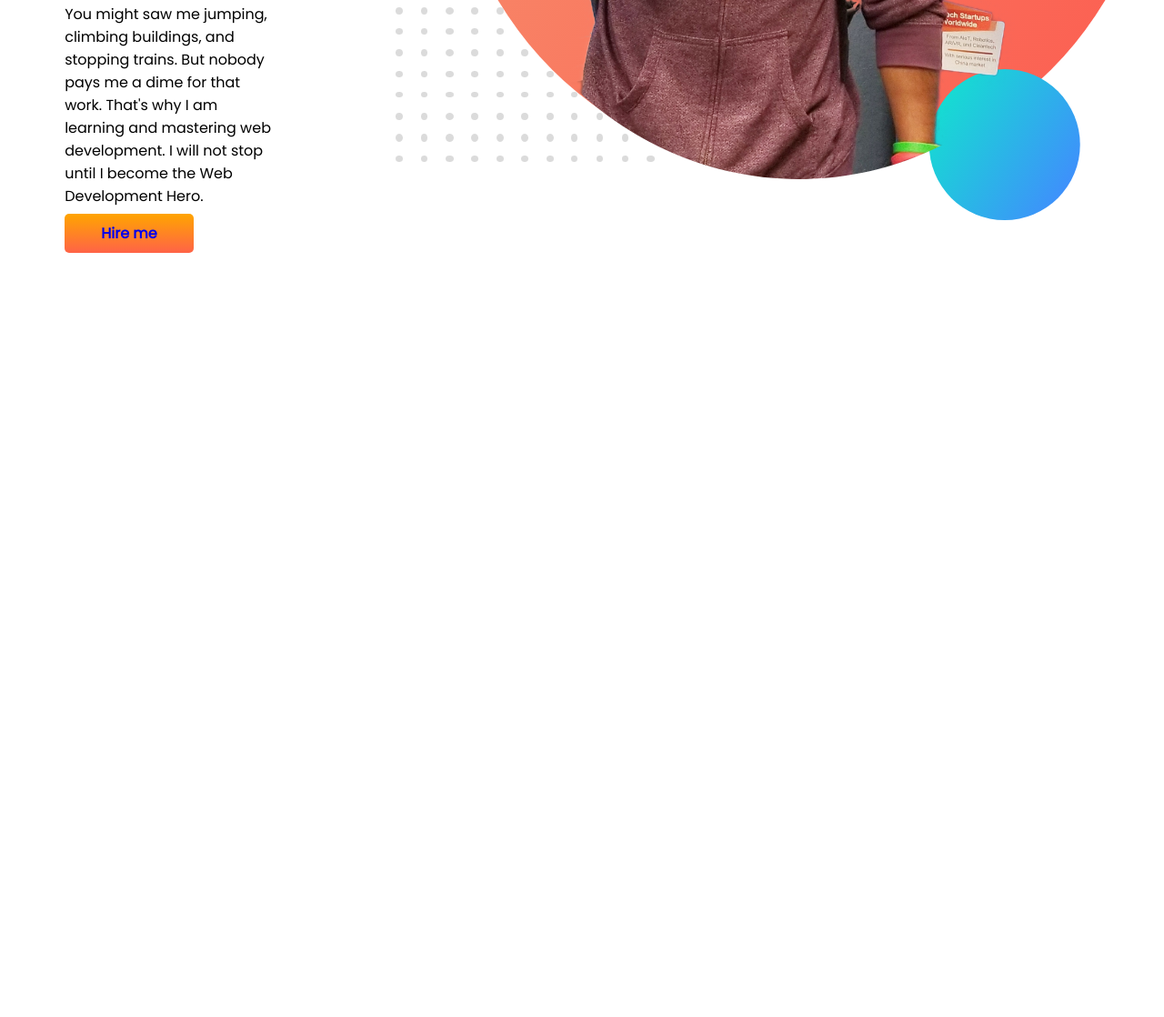
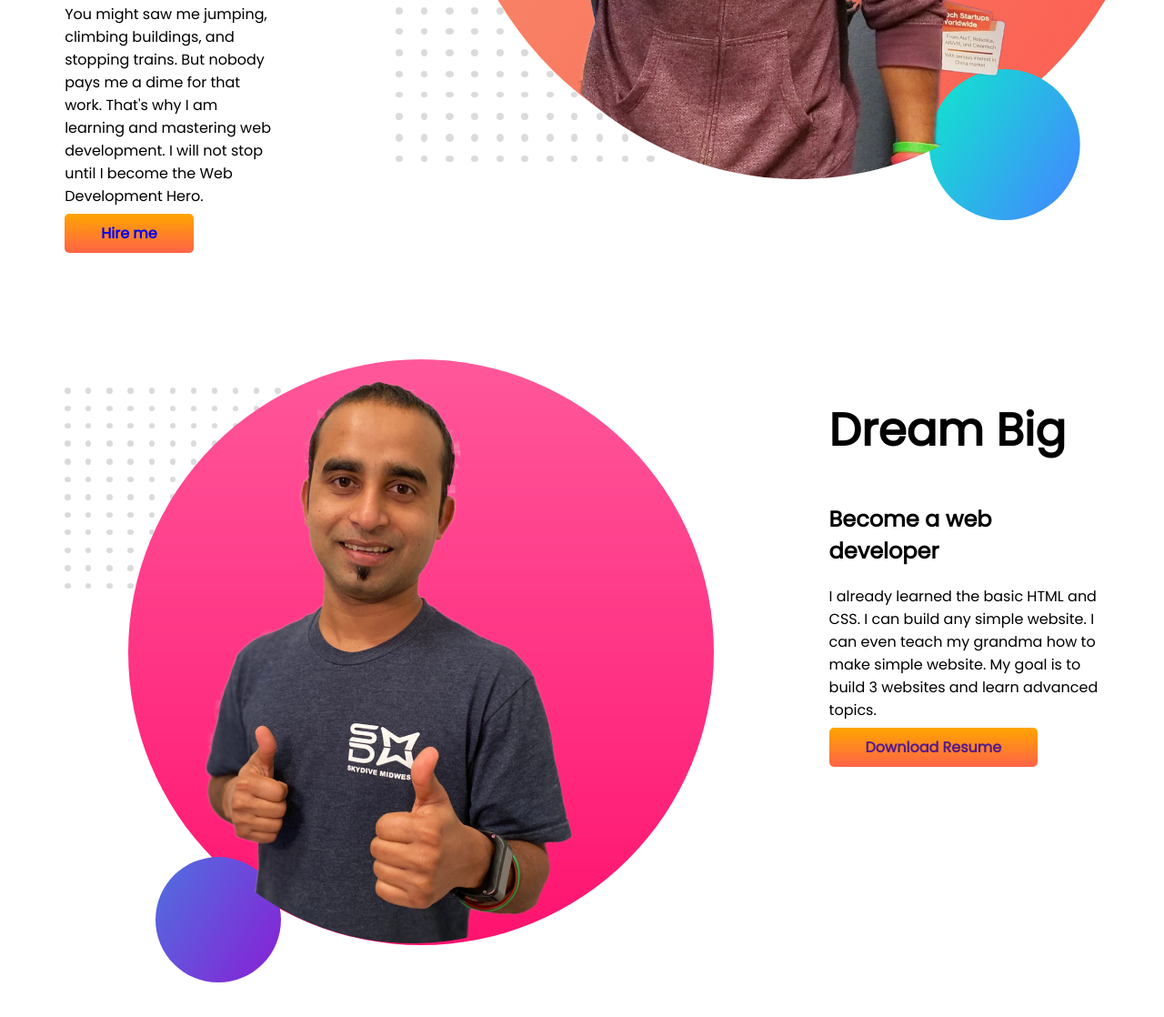
Before and after one commit to choncholmahmud1/my-portfolio-first, a plain HTML site: page index.html in a window 1280 px wide. Shown: the part 658-1776 px from the top of the page at 91% size. Before the commit the page ends 998 px from the top, so only its background shows below. Drawn offline with Linux system fonts and the light colour scheme.

Commit message:
dream add

```diff
--- a/index.html
+++ b/index.html
@@ -31,5 +31,20 @@
         <img src="images/jhankar.png" alt="" />
       </div>
     </section>
+    <section>
+      <div class="half-width">
+        <img src="images/jhankar2.png" alt="" />
+      </div>
+      <div class="half-width">
+        <h1>Dream Big</h1>
+        <h2>Become a web developer</h2>
+        <p>
+          I already learned the basic HTML and CSS. I can build any simple
+          website. I can even teach my grandma how to make simple website. My
+          goal is to build 3 websites and learn advanced topics.
+        </p>
+        <a class="hire-button" href="">Download Resume</a>
+      </div>
+    </section>
   </body>
 </html>
```
